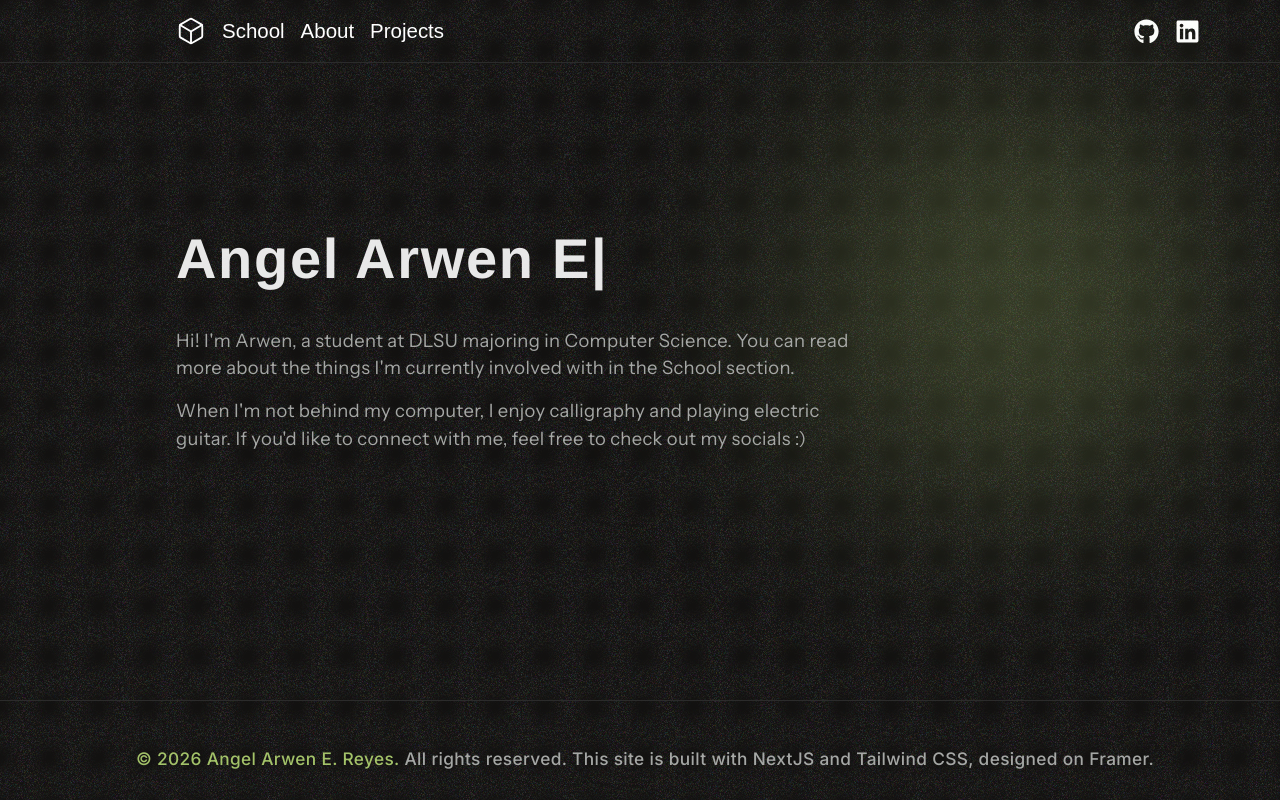
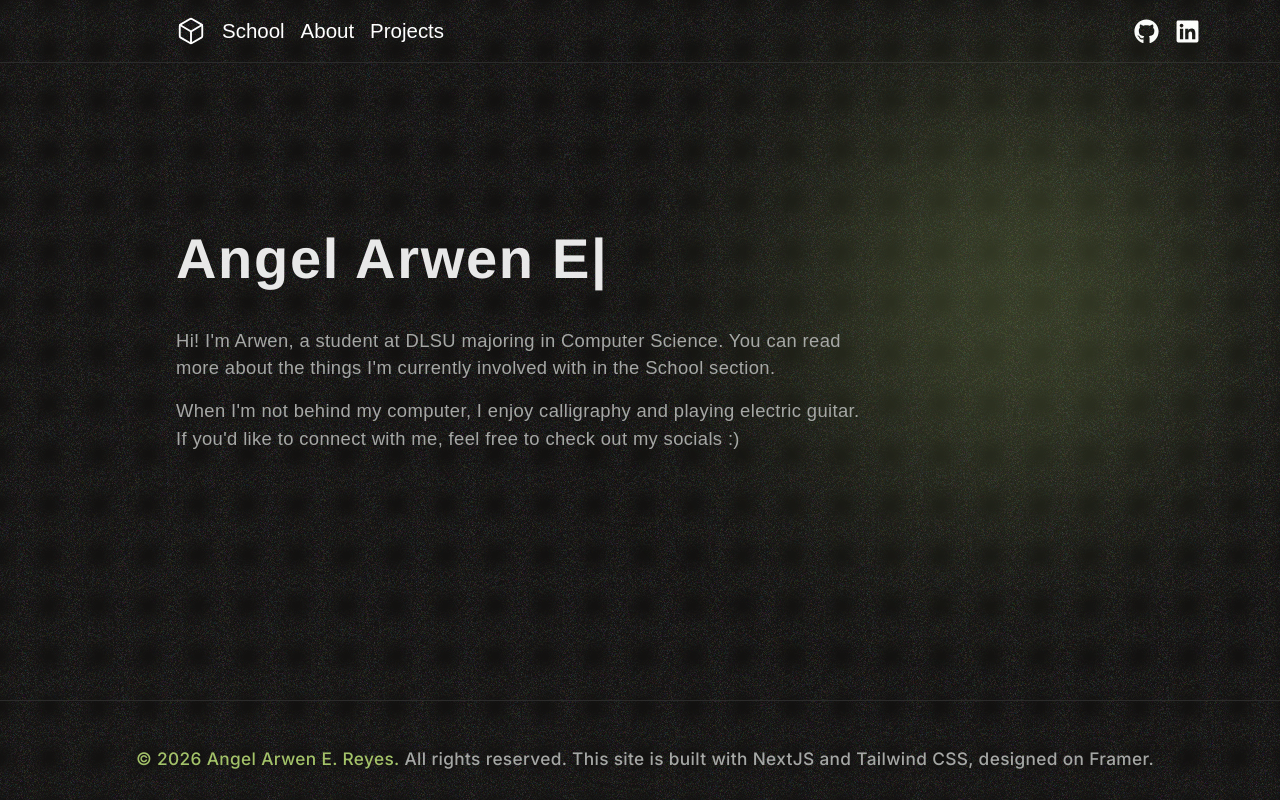
Before and after one commit to angele34/personal-website, a Next.js app: page / in a window 1280 px wide. Built offline with nearby package versions, Linux system fonts and the light colour scheme; a web font is replaced by a local one.

Commit message:
Update font styles in Hero and School components; add sans-serif font to Tailwind config

```diff
--- a/src/app/school/page.tsx
+++ b/src/app/school/page.tsx
@@ -31,7 +31,7 @@ export default function School() {
 
             {/* Description */}
             <div className="pl-4 pr-8">
-              <p className=' text-content-color font-instrument_sans font-normal xxs:text-p-xxs xs:text-p-xs sm:text-p-sm md:text-p-md lg:text-p-lg xl:text-p-lg 2xl:text-p-2xl mb-4 md:mb-6 tracking-wider'>
+              <p className=' text-content-color font-sans_serif font-normal xxs:text-p-xxs xs:text-p-xs sm:text-p-sm md:text-p-md lg:text-p-lg xl:text-p-lg 2xl:text-p-2xl mb-4 md:mb-6 tracking-wider'>
                 I&apos;m currently a Sophomore at DLSU, taking Computer Science with a major in <span className="font-semibold">Software Technology</span>. You can read about the relevant courses I&apos;m taking  what things I&apos;m currently involved in campus here.
               </p>
             </div>
--- a/src/components/hero.tsx
+++ b/src/components/hero.tsx
@@ -51,7 +51,7 @@ export default function Hero() {
             </h1>
           <div className="pr-8 md:pr-8 lg:pr-16">
             <p className=' text-content-color
-              font-instrument_sans
+              font-sans_serif
               font-normal
               xxs:text-p-xxs
               xs:text-p-xs
@@ -67,7 +67,7 @@ export default function Hero() {
               Hi! I&apos;m Arwen, a student at DLSU majoring in Computer Science. You can read more about the things I&apos;m currently involved with in the School section.
             </p>
             <p className='  text-content-color
-              font-instrument_sans
+              font-sans_serif
               font-normal
               xxs:text-p-xxs
               xs:text-p-xs
--- a/tailwind.config.js
+++ b/tailwind.config.js
@@ -48,6 +48,7 @@ module.exports = {
         helvetica: ['Helvetica', 'sans-serif'],
         inter: ['Inter', 'sans-serif'],
         instrument_sans: ['Instrument Sans', 'sans-serif'],
+        sans_serif: ['sans-serif'],
         gtWalsheim: ['GT Walsheim'],
       },
 
```
